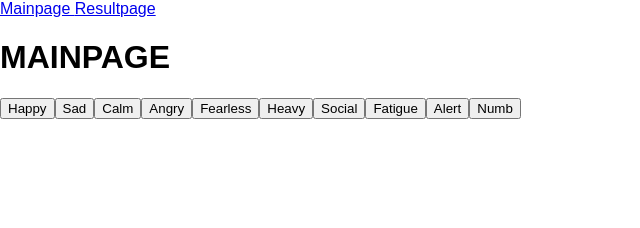
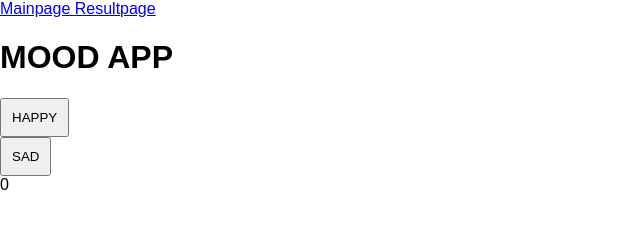
Before and after one commit to naomitesfay/moodapp, a React app in the folder frontend/: page / in a window 1280 px wide. Shown: the whole page, without its empty margins (0-640 px from the left). Built offline with nearby package versions, Linux system fonts and the light colour scheme.

Commit message:
changes in button

```diff
--- a/frontend/src/components/mainpage/deets/deets.js
+++ b/frontend/src/components/mainpage/deets/deets.js
@@ -9,7 +9,18 @@ class Deets extends React.Component {
   render() {
     return (
       <div>
-      <button>Send</button>
+      <div className="deet-buttons">
+       <button>Happy</button>
+       <button>Sad</button>
+       <button>Calm</button>
+       <button>Angry</button>
+       <button>Fearless</button>
+       <button>Heavy</button>
+       <button>Social</button>
+       <button>Fatigue</button>
+       <button>Alert</button>
+       <button>Numb</button>
+      </div>
       </div>
     )
   }
--- a/frontend/src/components/mainpage/mainpage.js
+++ b/frontend/src/components/mainpage/mainpage.js
@@ -1,29 +1,44 @@
 import React from "react"
 import { HashRouter as Router, Route, Link } from "react-router-dom"
 import "./mainpage.scss"
-import Deets from "./deets/deets"
 
 
 
 class Mainpage extends React.Component {
 
-  render() {
-    return (
-      <div>
-       <h1>MAINPAGE</h1>
-         <button>Happy</button>
-         <button>Sad</button>
-         <button>Calm</button>
-         <button>Angry</button>
-         <button>Fearless</button>
-         <button>Heavy</button>
-         <button>Social</button>
-         <button>Fatigue</button>
-         <button>Alert</button>
-         <button>Numb</button>
-      </div>
-    )
+  state = {
+      value: 0
   }
 
-}
+      handleClickHappy = () => {
+        const points = this.state.value + 10
+          this.setState({
+              value: points
+          })
+      }
+
+      handleClickSad = () => {
+        const points = this.state.value + 5
+          this.setState({
+              value: points
+          })
+      }
+
+
+
+     render(){
+      return(
+        <div>
+        <h1> MOOD APP</h1>
+        <button onClick={this.handleClickHappy}>HAPPY</button>
+        <button onClick={this.handleClickSad}>SAD</button>
+
+        {this.state.value}
+        </div>
+
+
+      )
+    }
+  }
+
 export default Mainpage
--- a/frontend/src/components/mainpage/mainpage.scss
+++ b/frontend/src/components/mainpage/mainpage.scss
@@ -3,3 +3,11 @@ body {
   padding: 0;
   font-family: sans-serif;
 }
+
+
+button {
+  display: flex;
+  flex-direction: row;
+  justify-content: space-between;
+  padding: 10px;
+}
--- a/frontend/src/components/resultpage/resultpage.js
+++ b/frontend/src/components/resultpage/resultpage.js
@@ -9,6 +9,7 @@ export default class Resultpage extends React.Component {
     return (
       <div>
         <h1>RESULTPAGE</h1>
+
       </div>
     )
   }
--- a/frontend/src/index.js
+++ b/frontend/src/index.js
@@ -1,8 +1,6 @@
 import React from "react"
 import ReactDOM from "react-dom"
 import App from "./components/app"
-import Mainpage from "./components/mainpage/mainpage"
-import Resultpage from "./components/resultpage/resultpage"
 import "./index.css"
 
 
```
